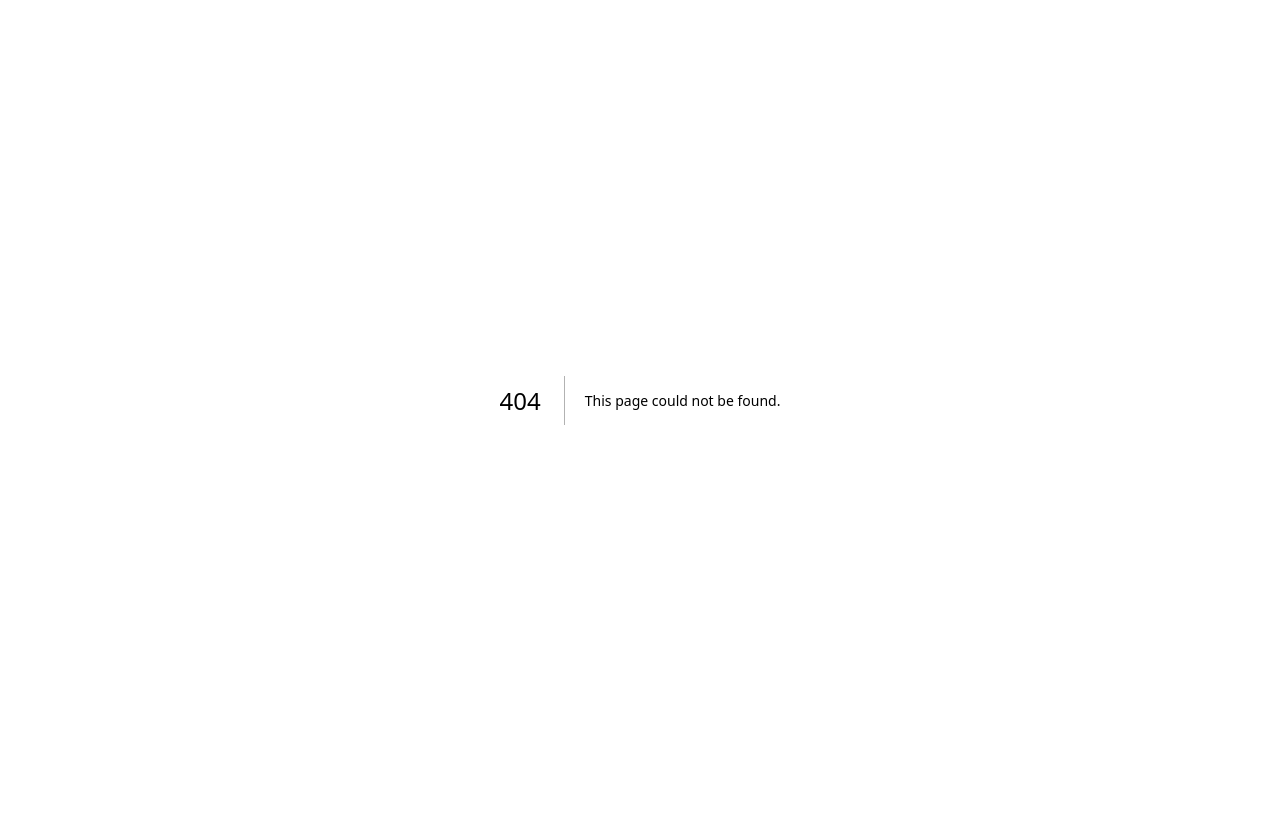
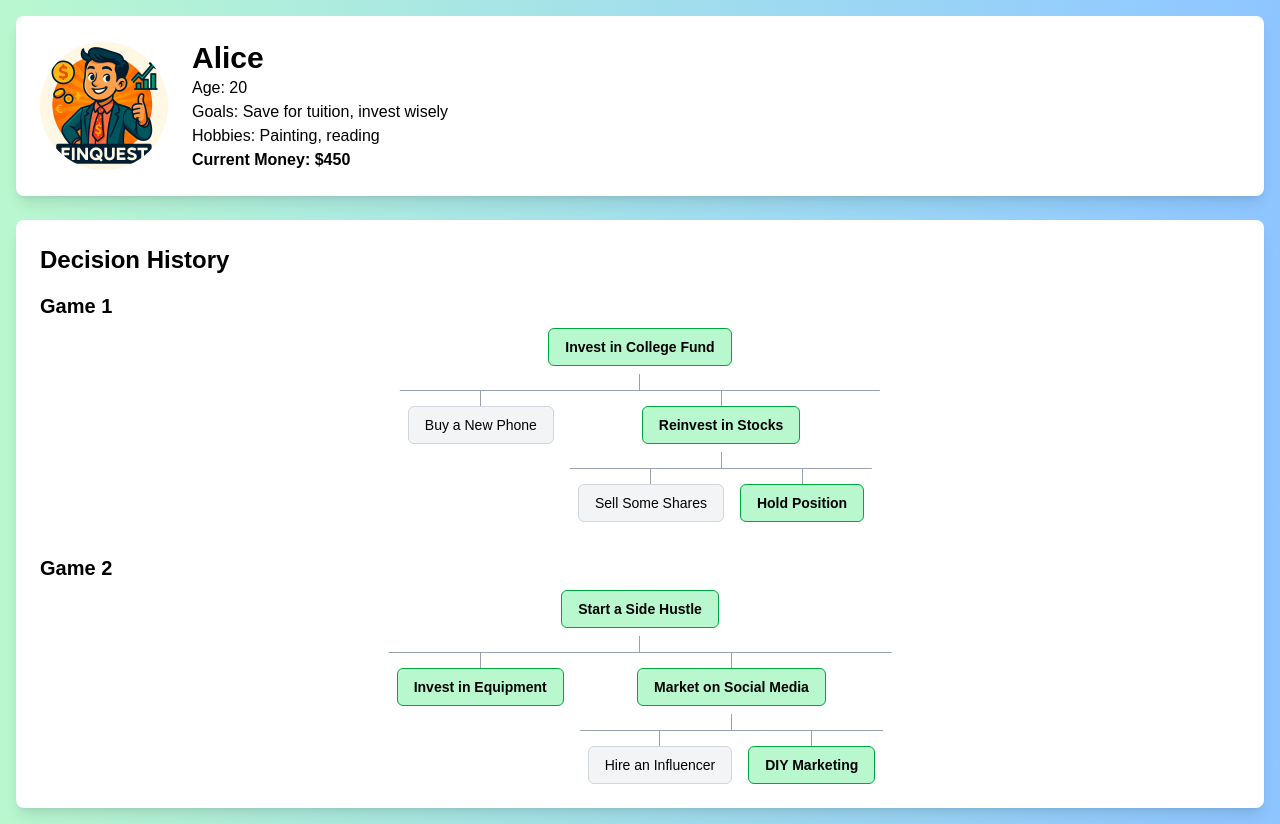
Before and after one commit to ismailp145/finquest, a Next.js app: page /profile in a window 1280 px wide. Before the commit this address had no page. Before the commit the page ends 800 px from the top, so only its background shows below. Built offline with nearby package versions, Linux system fonts and the light colour scheme.

Commit message:
profile screen

```diff
--- /dev/null
+++ b/src/app/profile/page.tsx
@@ -0,0 +1,163 @@
+'use client';
+
+import Image from 'next/image';
+import React from 'react';
+
+interface DecisionNode {
+  decision: string;
+  chosen: boolean;
+  children?: DecisionNode[];
+}
+
+interface GameDecisionTree {
+  game: string;
+  tree: DecisionNode;
+}
+
+// Sample data: two games with binary decision trees
+const decisionHistory: GameDecisionTree[] = [
+  {
+    game: "Game 1",
+    tree: {
+      decision: "Invest in College Fund",
+      chosen: true,
+      children: [
+        {
+          decision: "Buy a New Phone",
+          chosen: false,
+        },
+        {
+          decision: "Reinvest in Stocks",
+          chosen: true,
+          children: [
+            {
+              decision: "Sell Some Shares",
+              chosen: false,
+            },
+            {
+              decision: "Hold Position",
+              chosen: true,
+            },
+          ],
+        },
+      ],
+    },
+  },
+  {
+    game: "Game 2",
+    tree: {
+      decision: "Start a Side Hustle",
+      chosen: true,
+      children: [
+        {
+          decision: "Invest in Equipment",
+          chosen: true,
+        },
+        {
+          decision: "Market on Social Media",
+          chosen: true,
+          children: [
+            {
+              decision: "Hire an Influencer",
+              chosen: false,
+            },
+            {
+              decision: "DIY Marketing",
+              chosen: true,
+            },
+          ],
+        },
+      ],
+    },
+  },
+];
+
+// Recursive component to render a binary tree node
+const BinaryTreeNode = ({ node }: { node: DecisionNode }) => {
+  return (
+    <div className="flex flex-col items-center">
+      {/* Node */}
+      <div
+        className={`px-4 py-2 border rounded-md text-sm text-center whitespace-pre-wrap ${
+          node.chosen
+            ? 'bg-green-200 border-green-600 font-bold text-black'
+            : 'bg-gray-100 border-gray-300 text-black'
+        }`}
+      >
+        {node.decision}
+      </div>
+
+      {node.children && node.children.length > 0 && (
+        <div className="flex flex-col items-center mt-2 relative">
+          {/* Vertical connector from this node to children */}
+          <div className="w-px h-4 bg-gray-400"></div>
+          {/* Horizontal connector */}
+          <div className="flex justify-between w-full relative">
+            {/* Draw a horizontal line spanning between the first and last child's center */}
+            <div className="absolute top-0 left-1/2 transform -translate-x-1/2 w-full border-t border-gray-400"></div>
+            {node.children.map((child, index) => (
+              <div key={index} className="flex flex-col items-center px-2">
+                {/* Child node connector (a small vertical line from the horizontal line to the child) */}
+                <div className="w-px h-4 bg-gray-400"></div>
+                <BinaryTreeNode node={child} />
+              </div>
+            ))}
+          </div>
+        </div>
+      )}
+    </div>
+  );
+};
+
+export default function ProfilePage() {
+  const user = {
+    name: 'Alice',
+    age: 20,
+    goals: 'Save for tuition, invest wisely',
+    hobbies: 'Painting, reading',
+    money: 450,
+    photoUrl: '/images/profilepic.png',
+  };
+
+  return (
+    <div className="min-h-screen p-4 bg-gradient-to-r from-green-200 to-blue-300">
+      {/* Profile Card */}
+      <div className="w-full bg-white rounded-lg shadow-lg p-6 mb-6">
+        <div className="flex flex-col sm:flex-row items-center sm:space-x-6">
+          <div className="relative w-32 h-32 mb-4 sm:mb-0">
+            <Image
+              src={user.photoUrl}
+              alt="Profile Picture"
+              fill
+              className="object-cover rounded-full"
+            />
+          </div>
+          <div className="text-black text-center sm:text-left">
+            <h1 className="text-3xl font-bold">{user.name}</h1>
+            <p>Age: {user.age}</p>
+            <p>Goals: {user.goals}</p>
+            <p>Hobbies: {user.hobbies}</p>
+            <p className="font-semibold">Current Money: ${user.money}</p>
+          </div>
+        </div>
+      </div>
+
+      {/* Decision History Card */}
+      <div className="w-full bg-white rounded-lg shadow-lg p-6">
+        <h2 className="text-2xl font-bold mb-4 text-black">Decision History</h2>
+        <div className="space-y-8">
+          {decisionHistory.map((game, index) => (
+            <div key={index}>
+              <h3 className="text-xl font-semibold mb-2 text-black">
+                {game.game}
+              </h3>
+              <div className="flex justify-center overflow-x-auto">
+                <BinaryTreeNode node={game.tree} />
+              </div>
+            </div>
+          ))}
+        </div>
+      </div>
+    </div>
+  );
+}
```
Also changed, not shown: package.json (+8 -6 lines), public/images/profilepic.png (added), 1 other file (tests, documents, lock files or other folders).
